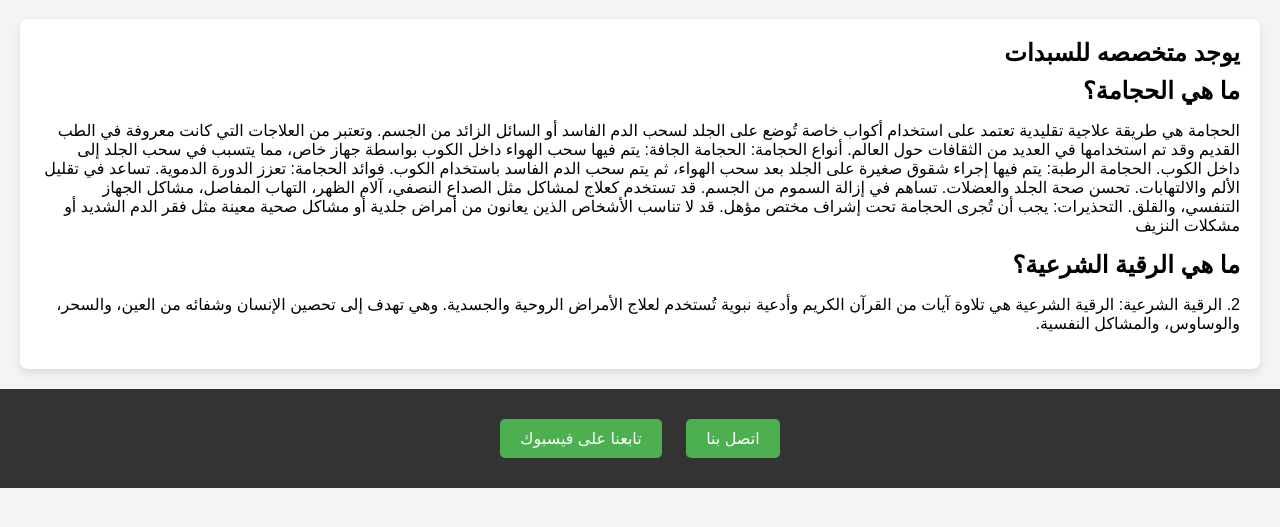
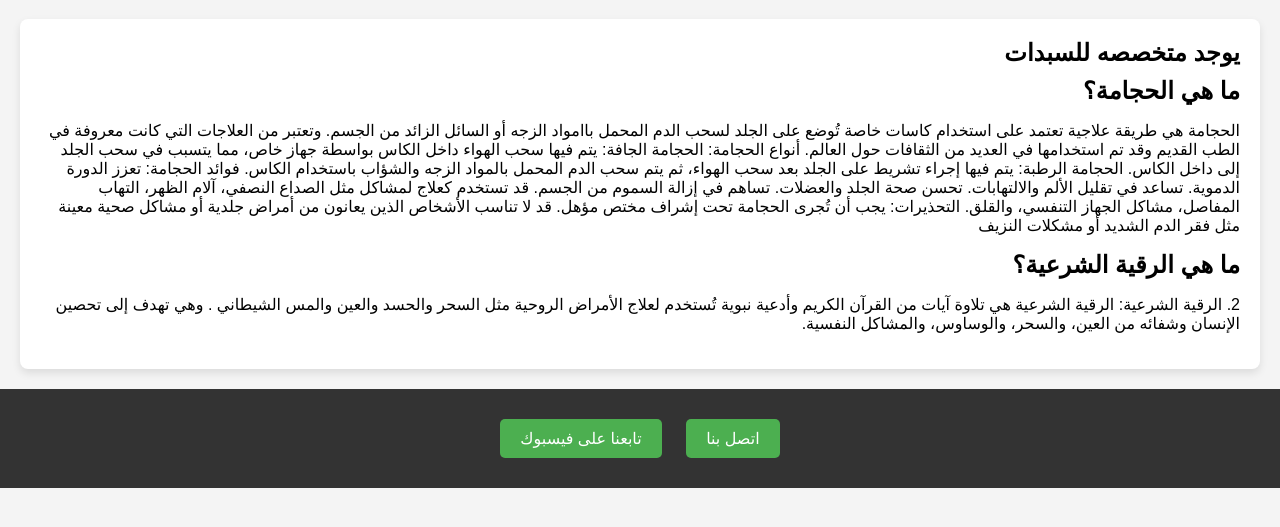
Before and after one commit to ysretherapyapplies/-, a plain HTML site: page index.html in a window 1280 px wide. Shown: the part 69-596 px from the top of the page. Drawn offline with Linux system fonts and the light colour scheme.

Commit message:
Add files via upload

```diff
--- a/index.html
+++ b/index.html
@@ -3,7 +3,7 @@
 <head>
     <meta charset="UTF-8">
     <meta name="viewport" content="width=device-width, initial-scale=1.0">
-    <title>العلاج بالحجامة والرقية الشرعية</title>
+    <title>يسري والعلاج بالحجامه والرقيه الشرعبه </title>
     <style>
         /* تنسيق الصفحة */
         body {
@@ -69,12 +69,12 @@
 
         <h2>ما هي الحجامة؟</h2>
 
-        <p>الحجامة هي طريقة علاجية تقليدية تعتمد على استخدام أكواب خاصة تُوضع على الجلد لسحب الدم الفاسد أو السائل الزائد من الجسم. وتعتبر من العلاجات التي كانت معروفة في الطب القديم وقد تم استخدامها في العديد من الثقافات حول العالم.
+        <p>الحجامة هي طريقة علاجية  تعتمد على استخدام كاسات خاصة تُوضع على الجلد لسحب الدم المحمل باامواد الزجه أو السائل الزائد من الجسم. وتعتبر من العلاجات التي كانت معروفة في الطب القديم وقد تم استخدامها في العديد من الثقافات حول العالم.
 
 أنواع الحجامة:
 
-الحجامة الجافة: يتم فيها سحب الهواء داخل الكوب بواسطة جهاز خاص، مما يتسبب في سحب الجلد إلى داخل الكوب.
-الحجامة الرطبة: يتم فيها إجراء شقوق صغيرة على الجلد بعد سحب الهواء، ثم يتم سحب الدم الفاسد باستخدام الكوب.
+الحجامة الجافة: يتم فيها سحب الهواء داخل الكاس بواسطة جهاز خاص، مما يتسبب في سحب الجلد إلى داخل الكاس.
+الحجامة الرطبة: يتم فيها إجراء تشريط على الجلد بعد سحب الهواء، ثم يتم سحب الدم المحمل بالمواد الزجه والشؤاب باستخدام الكاس.
 فوائد الحجامة:
 
 تعزز الدورة الدموية.
@@ -89,13 +89,13 @@
 
         <h2>ما هي الرقية الشرعية؟</h2>
         <p>2. الرقية الشرعية:
-الرقية الشرعية هي تلاوة آيات من القرآن الكريم وأدعية نبوية تُستخدم لعلاج الأمراض الروحية والجسدية. وهي تهدف إلى تحصين الإنسان وشفائه من العين، والسحر، والوساوس، والمشاكل النفسية.</p>
+الرقية الشرعية هي تلاوة آيات من القرآن الكريم وأدعية نبوية تُستخدم لعلاج الأمراض الروحية مثل السحر والحسد والعين والمس الشيطاني . وهي تهدف إلى تحصين الإنسان وشفائه من العين، والسحر، والوساوس، والمشاكل النفسية.</p>
     </section>
 
     <footer>
         <div id="contact-buttons">
             <!-- زر الهاتف -->
-            <a href="tel:+01096669140" class="contact-btn">اتصل بنا</a>
+            <a href="tel:011120912259" class="contact-btn">اتصل بنا</a>
 
             <!-- زر فيسبوك -->
             <a href="https://www.facebook.com/profile.php?id=100089253396277" target="_blank" class="contact-btn">تابعنا على فيسبوك</a>
```
